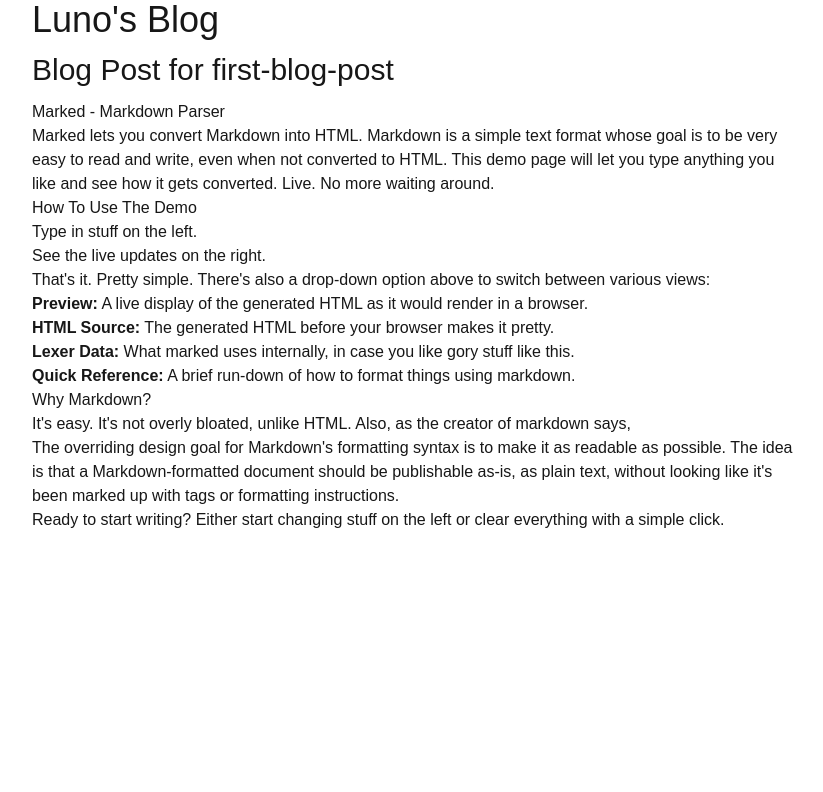
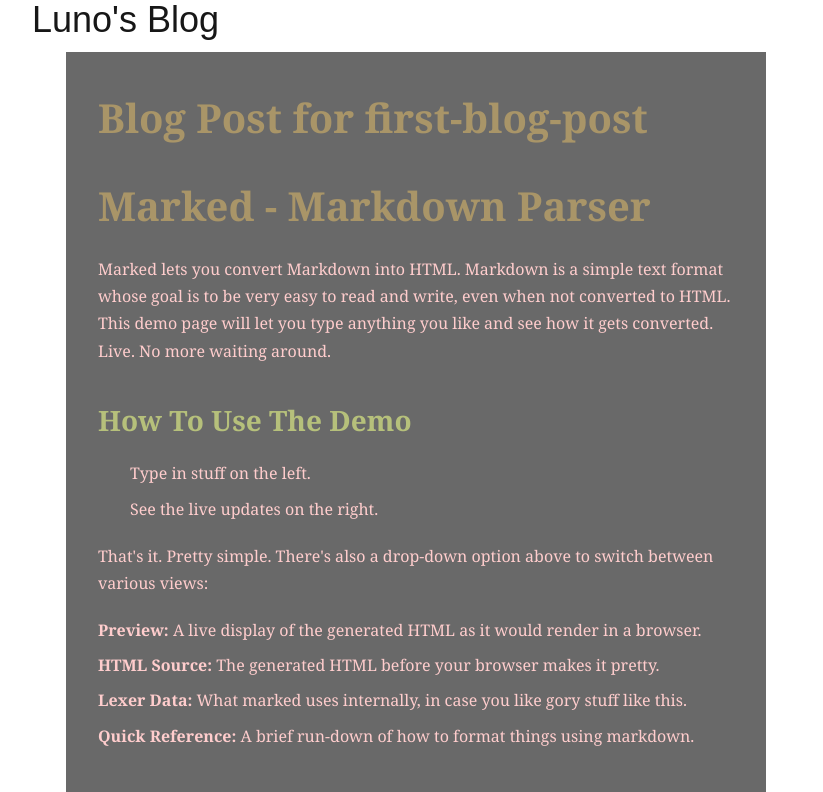
Before and after one commit to Luno89/lunos-blogging, a Next.js app: page /blog/first-blog-post in a window 1280 px wide. Shown: the top 792 px of the page, without its empty margins (224-1047 px from the left). Built offline with nearby package versions, Linux system fonts and the light colour scheme.

Commit message:
Updated styles

```diff
--- /dev/null
+++ b/src/app/blog/[slug]/blog.module.css
@@ -0,0 +1,46 @@
+.blog {
+    font-family: 'Georgia', serif;
+    color: #ffcdcd;
+    background: #696969;
+    padding: 2rem;
+    max-width: 700px;
+    margin: 0 auto;
+    line-height: 1.7;
+}
+
+.blog h1 {
+    font-size: 2.5rem;
+    margin-bottom: 1rem;
+    font-weight: bold;
+    color: #a99568;
+}
+
+.blog h2 {
+    font-size: 1.75rem;
+    margin-top: 2rem;
+    margin-bottom: 1rem;
+    font-weight: 600;
+    color: #b6c07b;
+}
+
+.blog p {
+    margin-bottom: 1.25rem;
+}
+
+.blog ol {
+    margin-left: 2rem;
+    margin-bottom: 1.25rem;
+}
+
+.blog li {
+    margin-bottom: 0.5rem;
+}
+
+.blog blockquote {
+    border-left: 4px solid #3182ce;
+    background: #ffe3e3;
+    padding: 1rem 1.5rem;
+    margin: 1.5rem 0;
+    font-style: italic;
+    color: #4a5568;
+}
--- a/src/app/blog/[slug]/page.tsx
+++ b/src/app/blog/[slug]/page.tsx
@@ -2,6 +2,7 @@
 
 import { useBlogStore } from "@/providers/blogStoreProvider";
 import { use } from "react";
+import styles from './blog.module.css'
 
 export default function Page({params}: {params: Promise<{slug: string}> }) {
     const {slug} = use(params);
@@ -9,8 +10,10 @@
     const post = getBlogPost(slug);
 
     return (
-        <div>
-            <h1 className="text-3xl mb-3">{post.title}</h1>
+        <div className={styles.blog}>
+            <h1>{post.title}</h1>
+            <p>{post.summary}</p>
+            <p>{post.author}</p>
             <div dangerouslySetInnerHTML={{__html: post.content}} />
         </div>
     );
```
